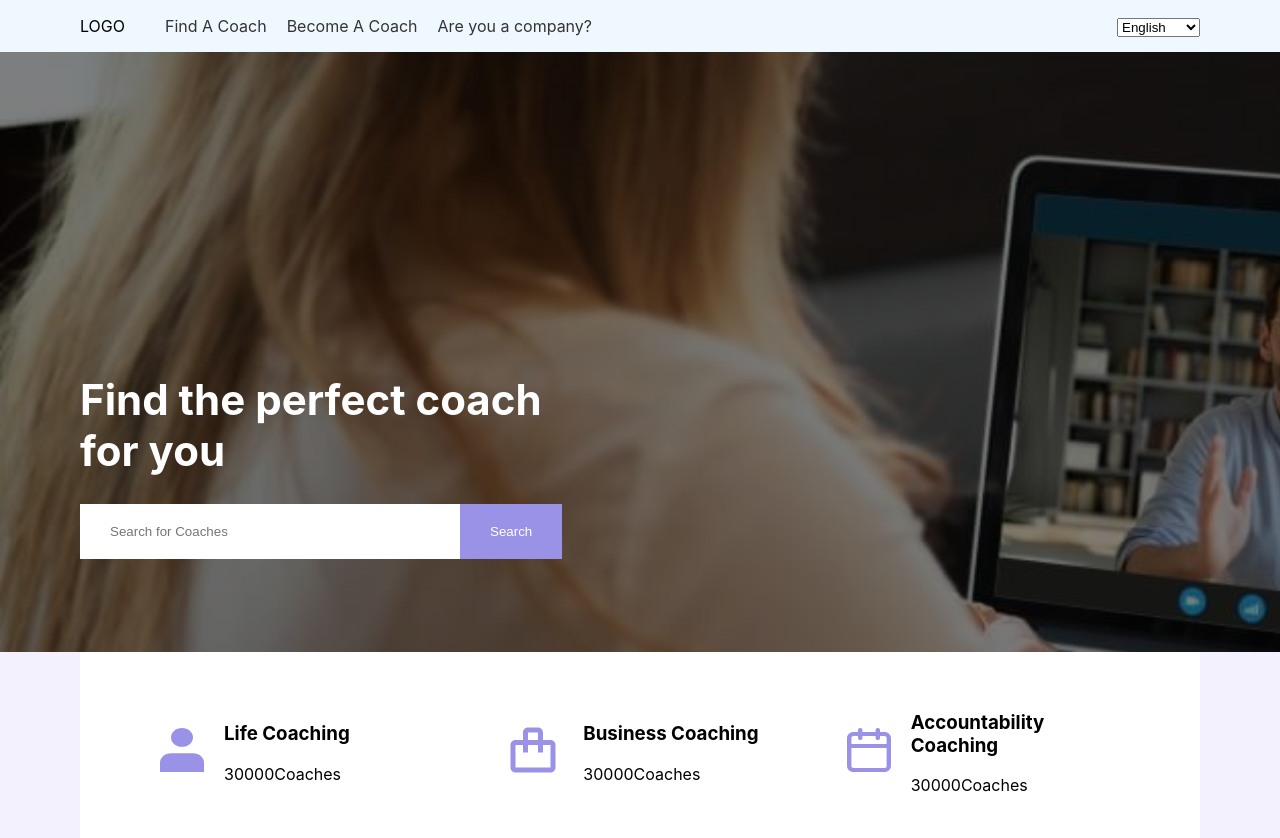
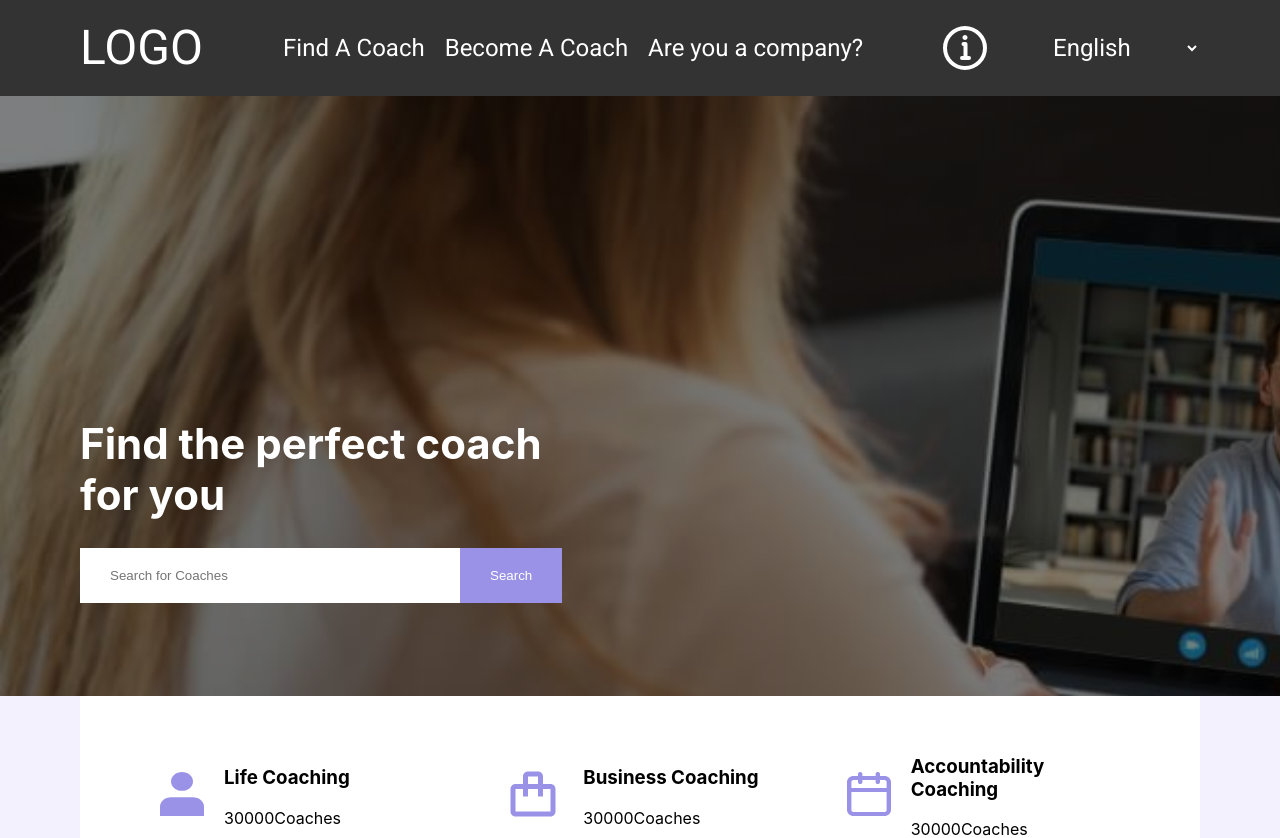
Before and after one commit to jadTahaGit/Coaching-Legends, a React (Create React App) app: page / in a window 1280 px wide. Shown: the top 838 px of the page. Built offline with nearby package versions, Linux system fonts and the light colour scheme.

Commit message:
Header Design changed! --version 09.10.10

```diff
--- a/src/components/general/Footer.scss
+++ b/src/components/general/Footer.scss
@@ -5,6 +5,7 @@ $primary__color: #9a92e6;
 $secondary__color: rgba(154, 146, 230, 0.3);
 $green__color: #7ce577;
 
+.Footer {
   .nav {
     display: grid;
     grid-template-columns: repeat(3, 1fr);
@@ -38,3 +39,4 @@ $green__color: #7ce577;
     justify-content: center;
     gap: 40px;
   }
+}
--- a/src/components/general/Header.js
+++ b/src/components/general/Header.js
@@ -1,4 +1,5 @@
 import "./Header.scss";
+import info from "./../../assets/general/info.svg";
 
 const Header = () => {
   return (
@@ -18,6 +19,7 @@ const Header = () => {
         </ul>
       </div>
       <div className="right__navbar">
+        <img src={info} alt="" />
         <select name="" id="" className="language__dropdown">
           <option value="English">English</option>
           <option value="German">German</option>
--- a/src/components/general/Header.scss
+++ b/src/components/general/Header.scss
@@ -7,21 +7,54 @@ $green__color: #7ce577;
   display: flex;
   justify-content: space-between;
   align-items: center;
-  background-color: aliceblue;
-  padding: 0 80px;
+  padding: 20px 80px;
+  // position: sticky;
+  background-color: #333;
+
+  * {
+    margin: 0;
+    padding: 0;
+    box-sizing: border-box;
+    font-family: Roboto;
+    font-style: normal;
+    font-weight: normal;
+    color: $white__color;
   }
 
   .left__header {
     display: flex;
     align-items: center;
+    gap: 80px;
+
+    .logo__wrapper {
+      font-size: 48px;
+      line-height: 56px;
     }
 
     .nav__lists {
       list-style: none;
       display: flex;
       gap: 20px;
+
       a {
-    color: $black__color;
         text-decoration: none;
+        font-size: 24px;
+        line-height: 32px;
       }
     }
+  }
+  .right__navbar {
+    display: flex;
+    align-items: center;
+    justify-content: center;
+    gap: 40px;
+
+    .language__dropdown {
+      background: none;
+      border: none;
+      padding: 10px 20px;
+      font-size: 24px;
+      line-height: 32px;
+    }
+  }
+}
```
Also changed, not shown: src/components/Home/HomeBody.js (added, +49 -0 lines), src/assets/general/info.svg (added). Lines whose indentation alone changed are shown as unchanged.
